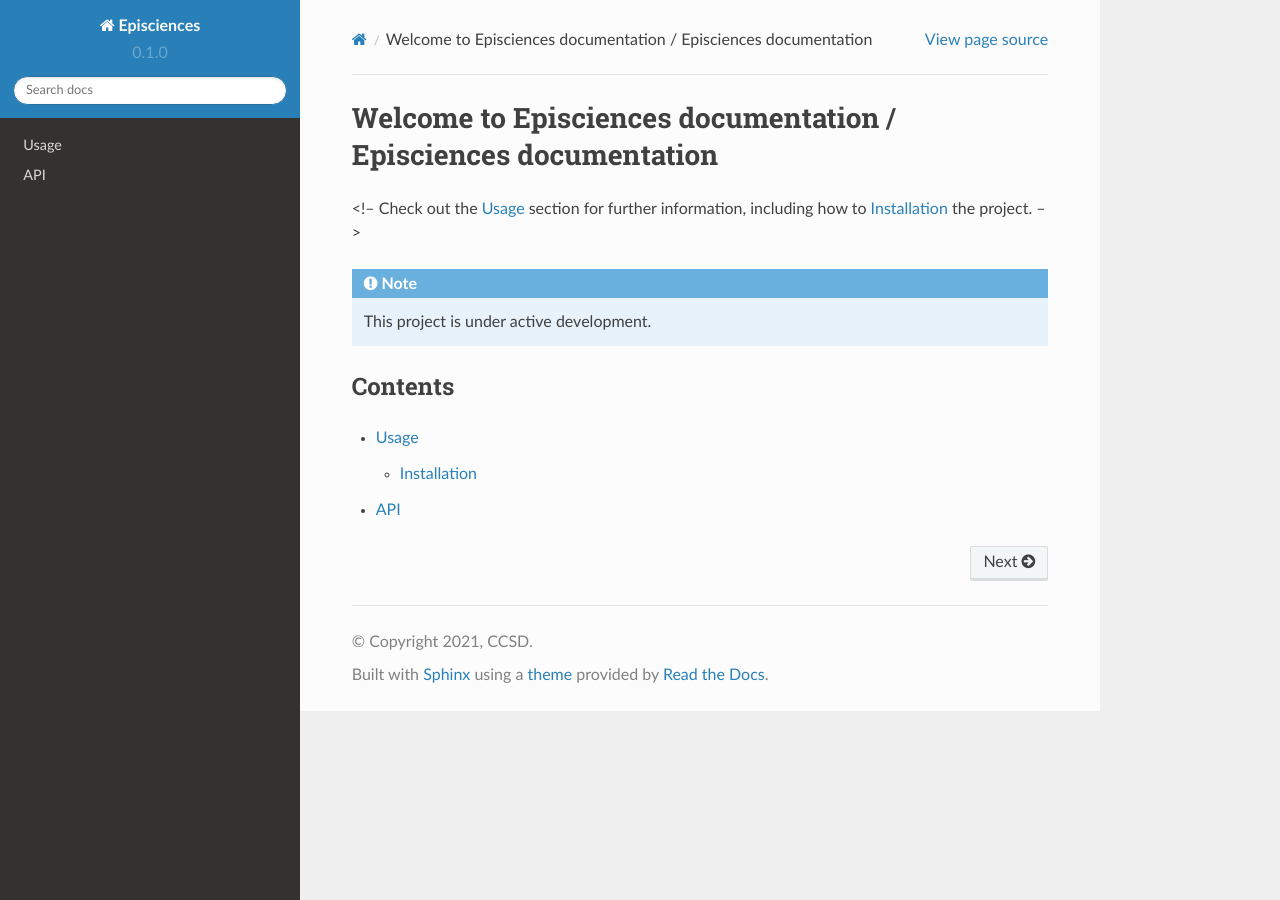
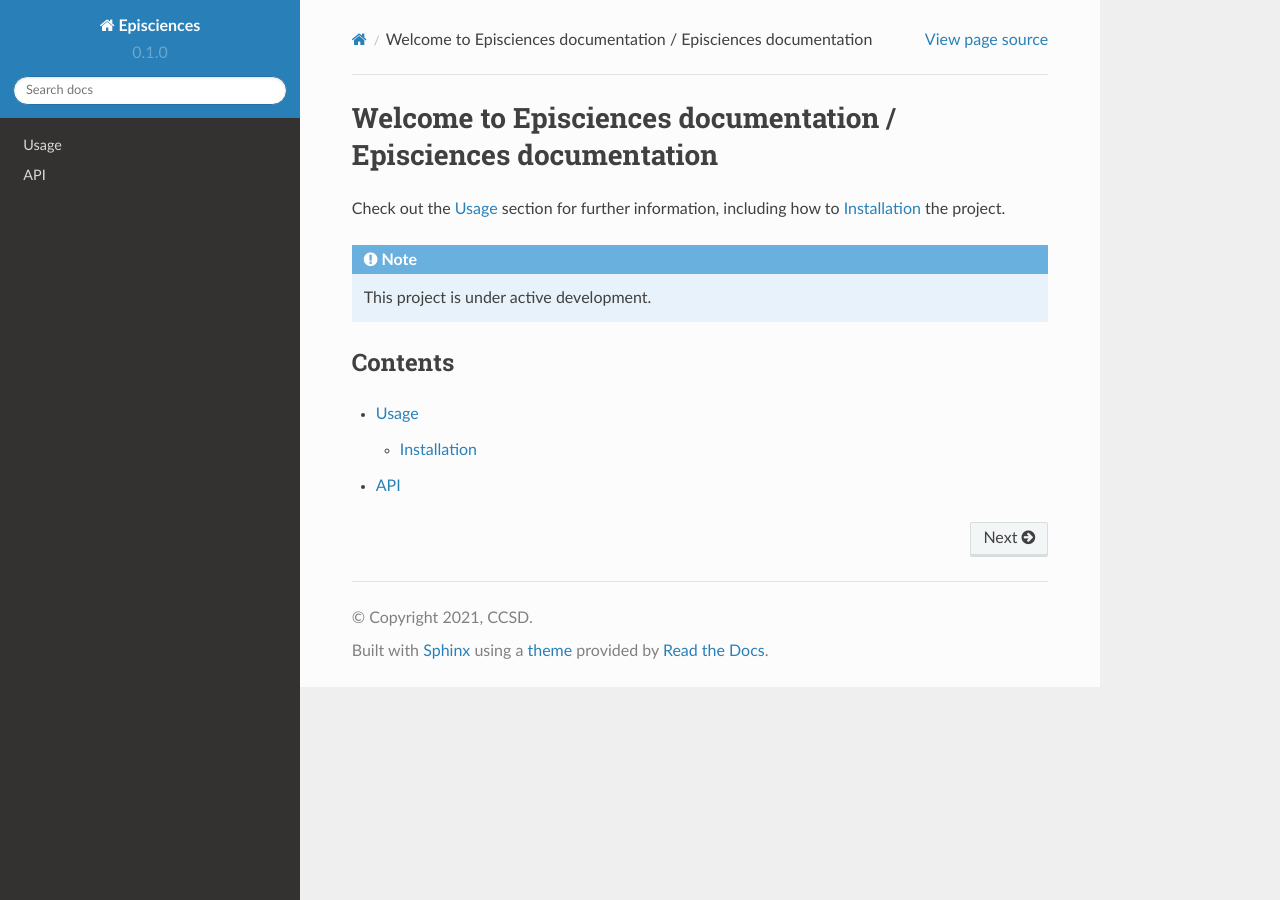
Before and after one commit to CCSDForge/episciences-documentation, a Sphinx documentation site: the page built from docs/source/index.rst, in a window 1280 px wide. Built offline with Sphinx 7.4.7 and the Read the Docs theme 2.0.0, drawn with Linux system fonts in a browser that asks for light colours; pages that are not in the unit, such as notebooks, are missing from menus.

Commit message:
Mise à jour TOC

```diff
--- a/docs/source/index.rst
+++ b/docs/source/index.rst
@@ -1,8 +1,8 @@
 Welcome to Episciences documentation / Episciences documentation
 ===================================
 
-<!-- Check out the :doc:`usage` section for further information, including
-how to :ref:`installation` the project. -->
+Check out the :doc:`usage` section for further information, including
+how to :ref:`installation` the project.
 
 .. note::
 
```
